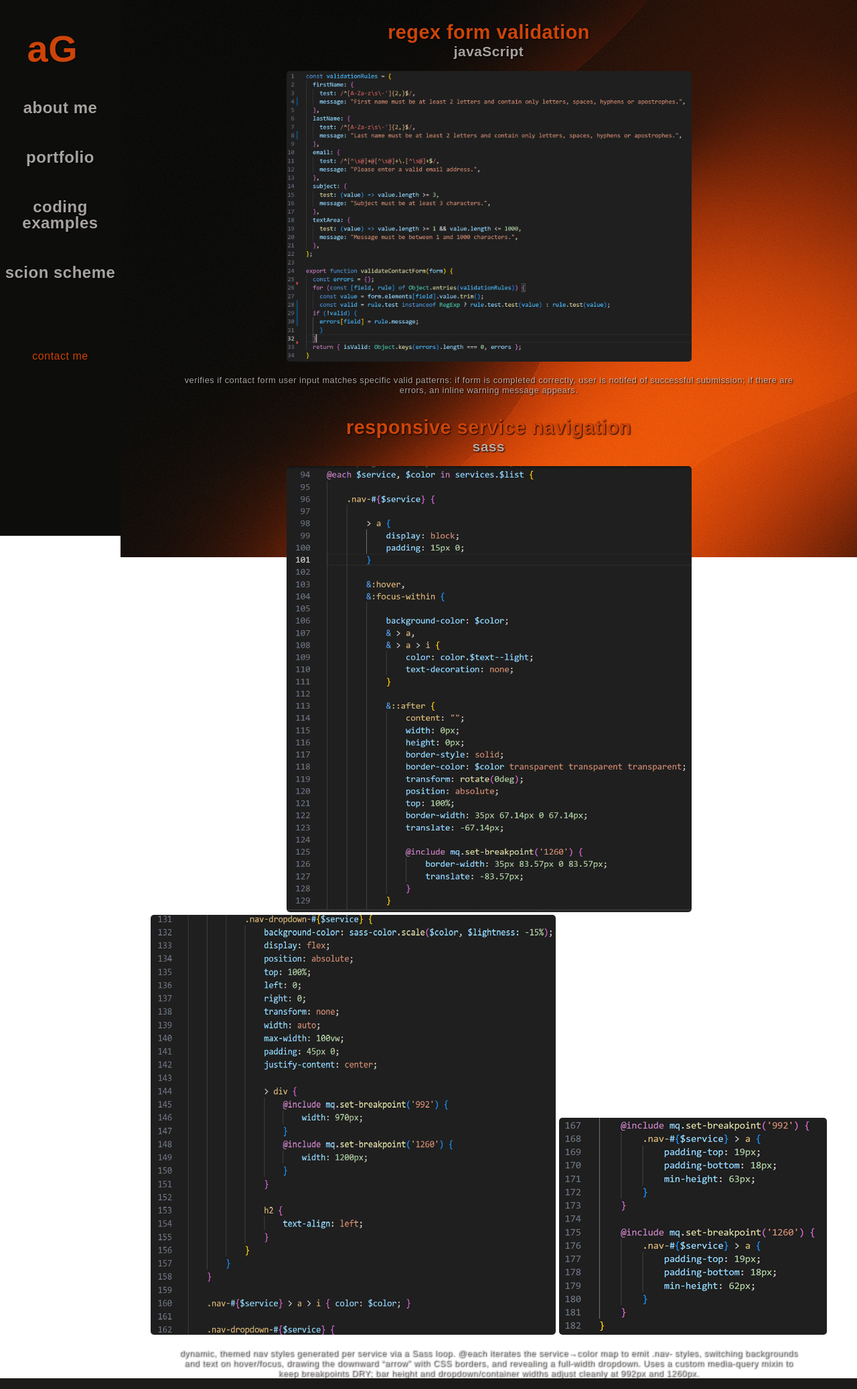
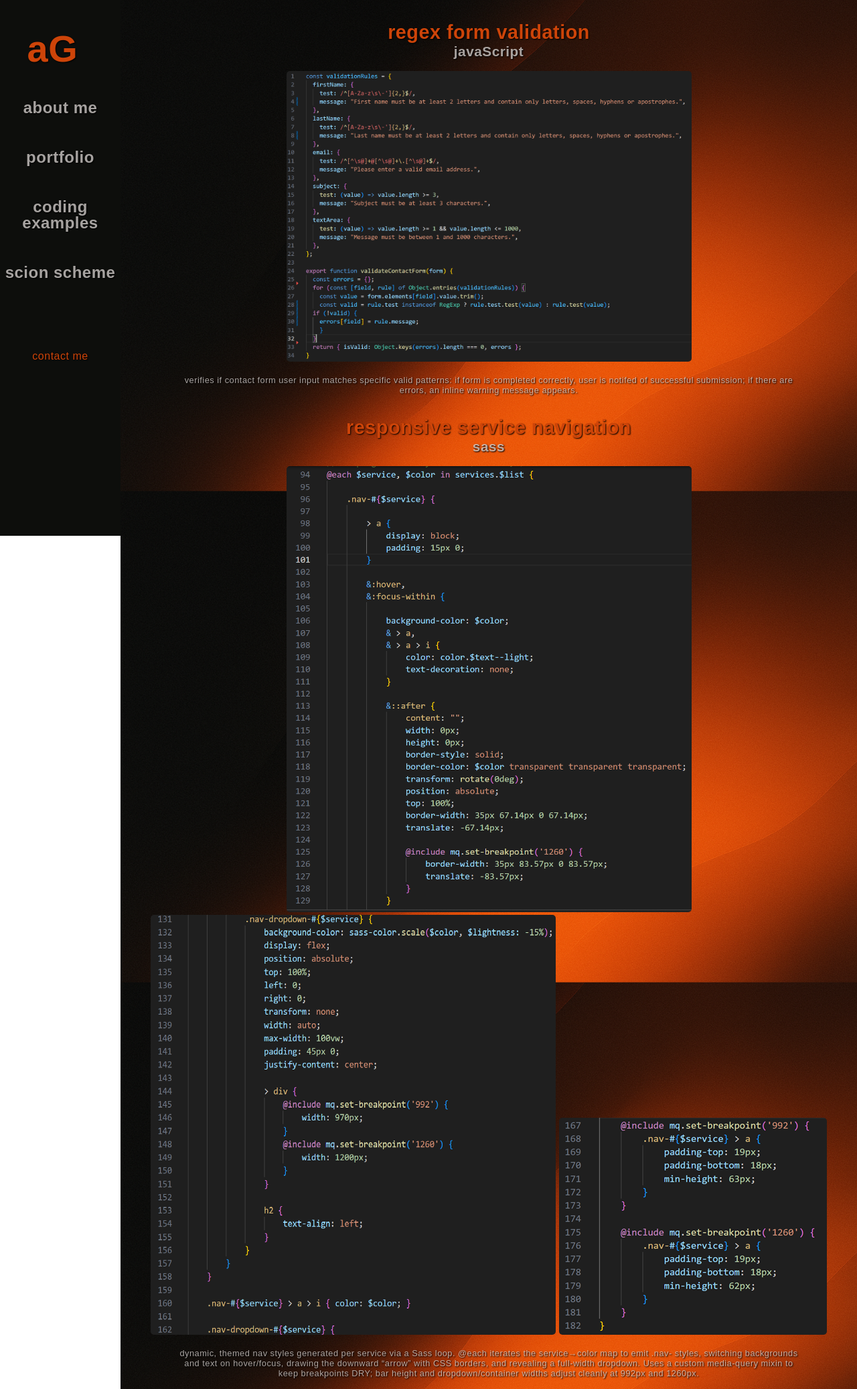
Before and after one commit to Techno-Logic-Al/portfolio, a PHP site: page /coding-examples.html in a window 1280 px wide. Shown: the whole page at 67% size. Run offline with PHP 8.4, Linux system fonts and the light colour scheme; some web fonts are replaced.

Commit message:
repeating background

```diff
--- a/scss/layout/_coding-examples.scss
+++ b/scss/layout/_coding-examples.scss
@@ -3,13 +3,13 @@
 
 .coding-examples {
     background-image: url("../images/background.png");
-    background-size:cover;
-    background-position: top left;
+    background-repeat: repeat-y;
+    background-size: 100% auto;
+    background-position: top center;
 }
 
 .coding-examples-container {
     width: 100%;
-    height: 100vh;
     justify-content: center;
 
     img {
```
Also changed, not shown: css/style.min.css, 1 other file.
